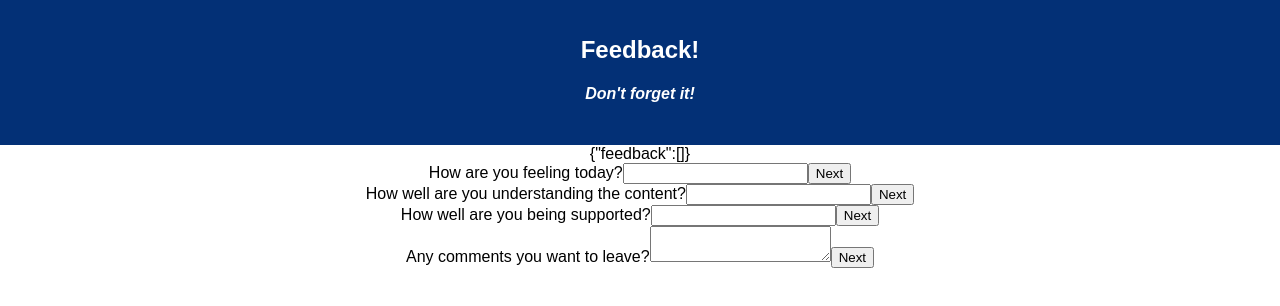
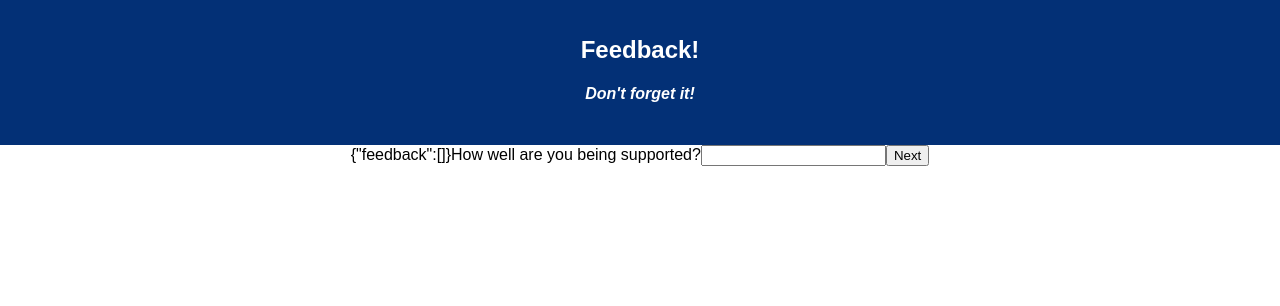
Before and after one commit to vxiong029/weekend-challenge-5-feedback, a React (Create React App) app: page /#/3 in a window 1280 px wide. Before the commit this address led to /#/4. Shown: the top 306 px of the page. Built offline with nearby package versions, Linux system fonts and the light colour scheme.

Commit message:
all components set up, pushes user to next corresponding pg after clicking next button

```diff
--- a/src/components/App/App.js
+++ b/src/components/App/App.js
@@ -3,7 +3,7 @@ import './App.css';
 // Redux imports
 import {connect} from 'react-redux';
 // Router imports
-import {HashRouter as Router, Route, Link} from 'react-router-dom';
+import {HashRouter as Router, Route} from 'react-router-dom';
 // Components imports
 import Header from '../Header/Header';
 import Feeling from '../Feeling/Feeling';
@@ -39,10 +39,10 @@ class App extends Component {
       <div className="App">
         <Header />
         {JSON.stringify(this.props.reduxStore )}
-        <Feeling />
-        <Understanding />
-        <Support />
-        <Comments />
+        <Route exact path="/" component={Feeling} />
+        <Route path="/2" component={Understanding}></Route>
+        <Route path="/3" component={Support}></Route>
+        <Route path="/4" component={Comments}></Route>
       </div>
     </Router>
     );
--- a/src/components/Comments/Comments.js
+++ b/src/components/Comments/Comments.js
@@ -15,6 +15,8 @@ class Comments extends Component {
       type: 'SET_COMMENTS',
       payload: this.state
     });
+    // pushes the user to next page
+    this.props.history.push('/');
   }
   render() {
     return (
--- a/src/components/Feeling/Feeling.js
+++ b/src/components/Feeling/Feeling.js
@@ -2,19 +2,24 @@ import React, {Component} from 'react';
 import {connect} from 'react-redux';
 
 class Feeling extends Component {
+  // set state to feeling
   state = {
     feeling: 0
   }
+  // when input field has data
   handleChange = (event) => {
     this.setState({
       [event.target.name]: event.target.value
     })
   }
+  // send input field data to REDUX
   setFeeling = () => {
     this.props.dispatch({
       type: 'SET_FEELING',
       payload: this.state
     });
+    // pushes the user to next page
+    this.props.history.push('/2');
   }
   render() {
     return (
--- a/src/components/Support/Support.js
+++ b/src/components/Support/Support.js
@@ -15,6 +15,8 @@ class Support extends Component {
       type: 'SET_SUPPORT',
       payload: this.state
     });
+    // pushes the user to next page
+    this.props.history.push('/4');
   }
   render() {
     return (
--- a/src/components/Understanding/Understanding.js
+++ b/src/components/Understanding/Understanding.js
@@ -2,6 +2,7 @@ import React, {Component} from 'react';
 import {connect} from 'react-redux';
 
 class Understanding extends Component {
+  // set state
   state = {
     understanding: 0
   }
@@ -15,6 +16,8 @@ class Understanding extends Component {
       type: 'SET_UNDERSTANDING',
       payload: this.state
     });
+    // pushes the user to next page
+    this.props.history.push('/3');
   }
   render() {
     return (
```
